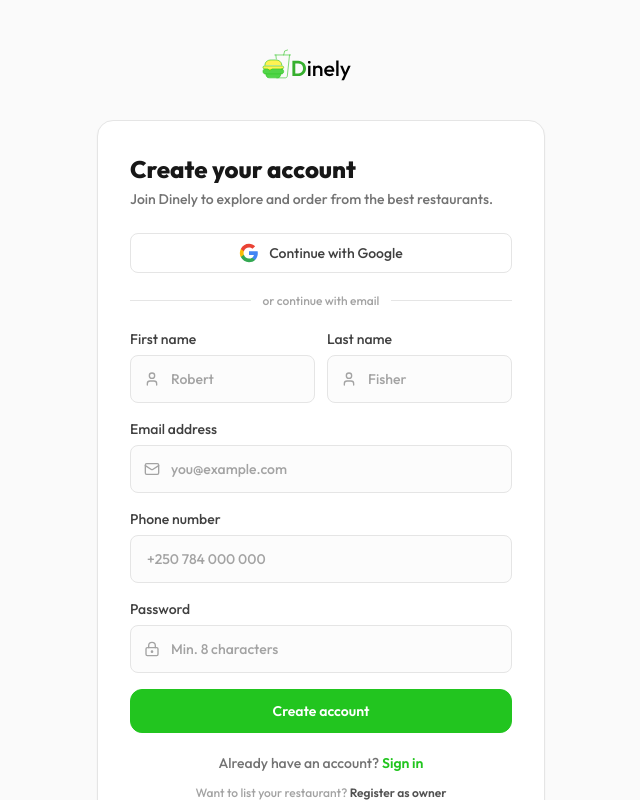
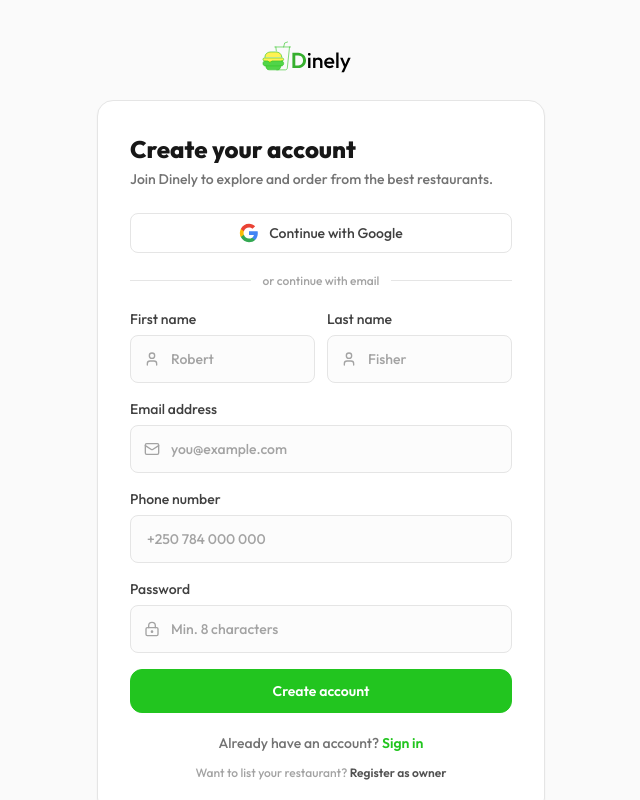
Before and after one commit to Honore-models/Dinely, a Next.js app: page /register-customer in a window 1280 px wide. Shown: the whole page, without its empty margins (319-959 px from the left). Built offline with nearby package versions, Linux system fonts and the light colour scheme; no server answers.

Commit message:
refactor

```diff
--- a/src/app/(auth)/register-customer/page.tsx
+++ b/src/app/(auth)/register-customer/page.tsx
@@ -29,9 +29,9 @@
   };
 
   return (
-    <div className="flex min-h-screen items-center justify-center bg-neutral-50 px-4 py-12 dark:bg-neutral-950">
+    <div className="flex min-h-screen items-start justify-center bg-neutral-50 px-4 pt-10 pb-12 dark:bg-neutral-950">
       <div className="w-full max-w-md">
-        <div className="mb-8 flex justify-center">
+        <div className="mb-5 flex justify-center">
           <Link href="/">
             <DinelyLogo width={120} height={42} />
           </Link>
```
